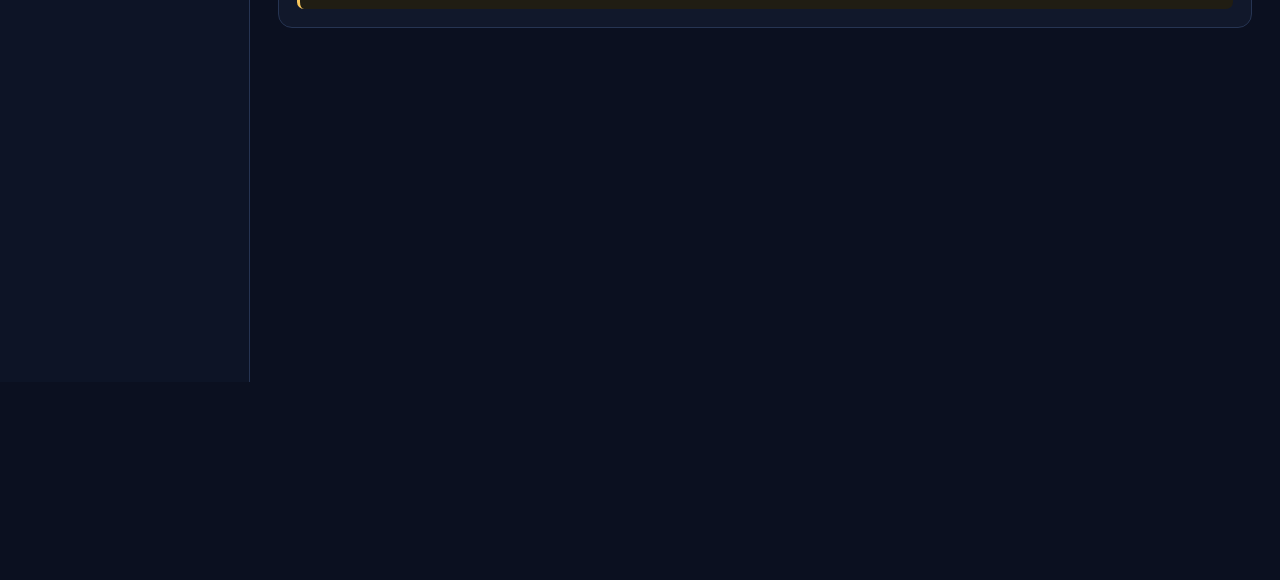
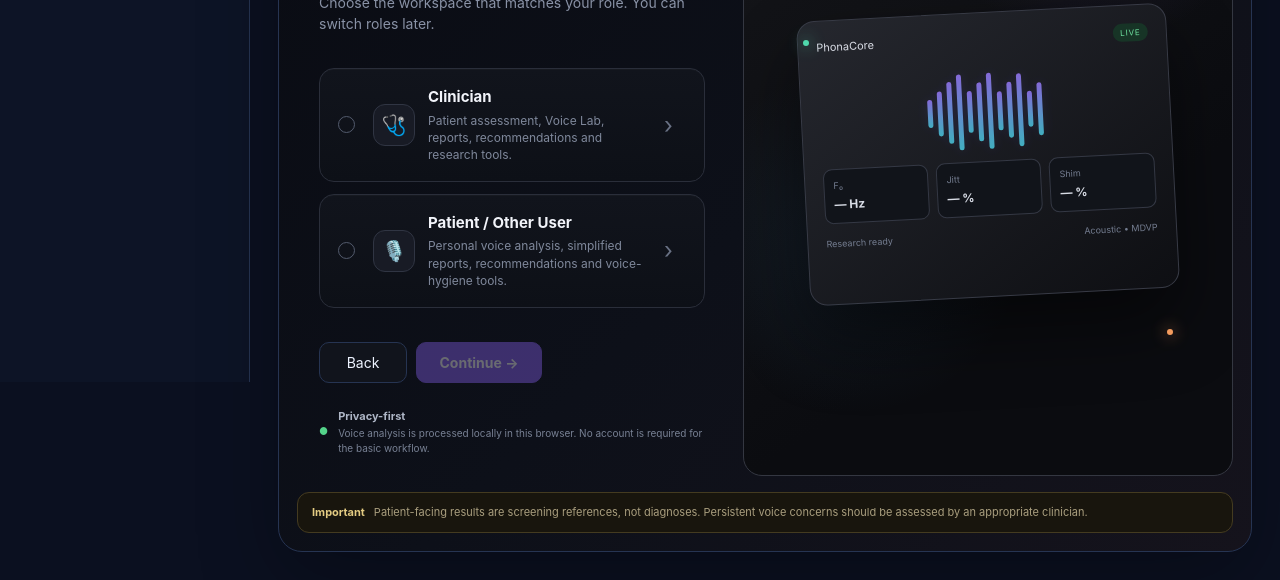
Before and after one commit to aether56tk/PhonaCore-ASLP, a website: page public/index.html in a window 1280 px wide. Shown: the part 418-998 px from the top of the page. Before the commit the page ends 800 px from the top, so only its background shows below. Drawn offline with Linux system fonts and the light colour scheme.

Commit message:
feat: deploy redesigned onboarding interface

```diff
--- a/public/index.html
+++ b/public/index.html
@@ -1,2 +1,2 @@
 <!doctype html>
-<html><head><meta charset="utf-8"><meta name="viewport" content="width=device-width,initial-scale=1"><title>PhonaCore-ASLP</title><link rel="stylesheet" href="./app.css?build=20260924-ui15"></head><body><div id="app"><div style="padding:32px;font-family:system-ui;color:#edf3ff;background:#0b1020;min-height:100vh"><h1>PhonaCore-ASLP</h1><p>Loading application…</p></div></div><script src="./dsp.js?build=20260924-mdvp1"></script><script src="./validity.js"></script><script src="./algorithm-validation.js?build=20260924-mdvp1"></script><script src="./final-qa.js"></script><script src="./reliability.js"></script><script src="./boot.js"></script><script src="./app-v20260924-final4.js?build=20260924-final5"></script></body></html>
+<html><head><meta charset="utf-8"><meta name="viewport" content="width=device-width,initial-scale=1"><title>PhonaCore-ASLP</title><link rel="stylesheet" href="./app.css?build=20260924-ui15"></head><body><div id="app"><div style="padding:32px;font-family:system-ui;color:#edf3ff;background:#0b1020;min-height:100vh"><h1>PhonaCore-ASLP</h1><p>Loading application…</p></div></div><script src="./dsp.js?build=20260924-mdvp1"></script><script src="./validity.js"></script><script src="./algorithm-validation.js?build=20260924-mdvp1"></script><script src="./final-qa.js"></script><script src="./reliability.js"></script><script src="./boot.js"></script><script src="./app-v20260924-uiux1.js?build=20260924-uiux2"></script></body></html>
```
